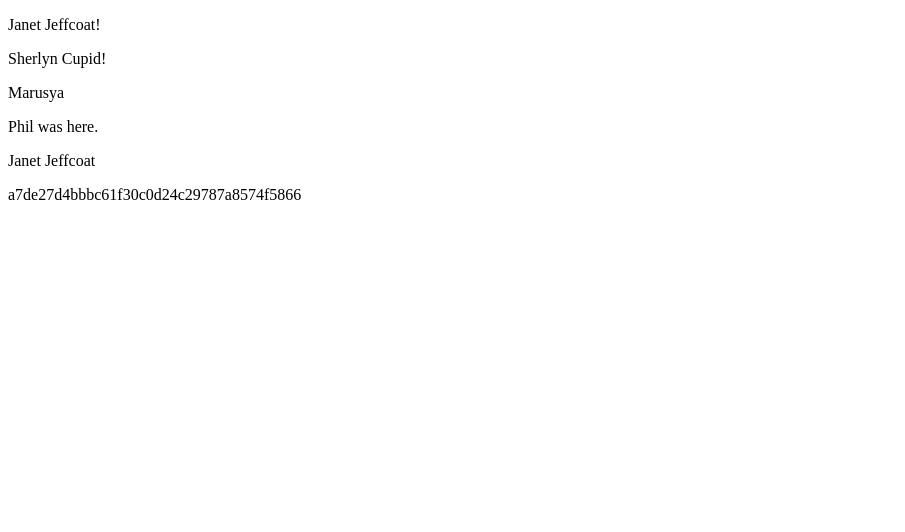
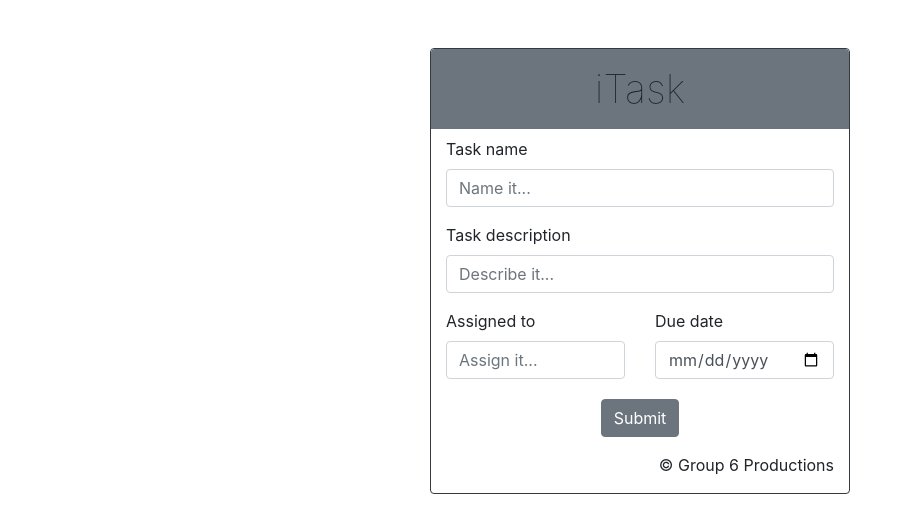
Before and after one commit to Philip-Pione/Group-6-Project, a plain HTML site: page index.html in a window 1280 px wide. Shown: the whole page, without its empty margins (0-905 px from the left). Drawn offline with nearby package versions, Linux system fonts and the light colour scheme.

Commit message:
Completed the form part of the project. Including the title, all data fields, and submit button. Task-2 Completed for Sprint 1

```diff
--- a/assets/css/style.css
+++ b/assets/css/style.css
@@ -0,0 +1,3 @@
+.container {
+    max-width: 420px;
+}
--- a/index.html
+++ b/index.html
@@ -5,13 +5,46 @@
     <meta http-equiv="X-UA-Compatible" content="IE=edge">
     <meta name="viewport" content="width=device-width, initial-scale=1.0">
     <title>Group 6 Project</title>
+    <link rel="stylesheet" href="https://cdn.jsdelivr.net/npm/bootstrap@4.5.3/dist/css/bootstrap.min.css" integrity="sha384-TX8t27EcRE3e/ihU7zmQxVncDAy5uIKz4rEkgIXeMed4M0jlfIDPvg6uqKI2xXr2" crossorigin="anonymous">
+    <script src="https://code.jquery.com/jquery-3.5.1.slim.min.js" integrity="sha384-DfXdz2htPH0lsSSs5nCTpuj/zy4C+OGpamoFVy38MVBnE+IbbVYUew+OrCXaRkfj" crossorigin="anonymous"></script>
+    <script src="https://cdn.jsdelivr.net/npm/bootstrap@4.5.3/dist/js/bootstrap.bundle.min.js" integrity="sha384-ho+j7jyWK8fNQe+A12Hb8AhRq26LrZ/JpcUGGOn+Y7RsweNrtN/tE3MoK7ZeZDyx" crossorigin="anonymous"></script>
+    <link rel="stylesheet" href="assets/css/style.css" type="text/css">
 </head>
 <body>
-    <p> Janet Jeffcoat!</p>
-    Sherlyn Cupid!
-   <p>Marusya</p>
-   <p> Phil was here.</p>
-   <p> Janet Jeffcoat</p>
-a7de27d4bbbc61f30c0d24c29787a8574f5866
+        <form class="container border border-dark rounded mt-5">
+            <div class="row justify-content-center bg-secondary rounded-top">
+                <h1 class="m-3 font-weight-lighter">iTask</h1>
+            </div>
+            <div class="form-group mt-2">
+                <label for="formGroupTaskName">Task name</label>
+                <input type="text" class="form-control" id="formGroupTaskName" placeholder="Name it...">
+            </div>
+            <div class="form-group">
+                <label for="formGroupTaskDescription">Task description</label>
+                <input type="text" class="form-control" id="formGroupTaskDescription" placeholder="Describe it...">
+            </div>
+            <div class="row">
+                <div class="col">
+                    <div class="form-group">
+                        <label for="formGroupAssignedTo">Assigned to</label>
+                        <input type="text" class="form-control" id="formGroupExampleAssignedTo" placeholder="Assign it...">
+                    </div>
+                </div>
+                <div class="col">
+                    <div class="form-group">
+                        <label for="formGroupDueDate">Due date</label>
+                        <input type="date" class="form-control" id="formGroupExampleDueDate">
+                    </div>
+                </div>
+            </div>
+
+            <div class="row justify-content-center mt-1">
+            <button type="button" class="btn btn-outline-secondary active" aria-pressed="true">Submit</button>
+            </div>
+
+            <footer>
+                <p class="text-right mt-3">© Group 6 Productions</p>
+            </footer>
+        </form>
 </body>
 </html>
```
